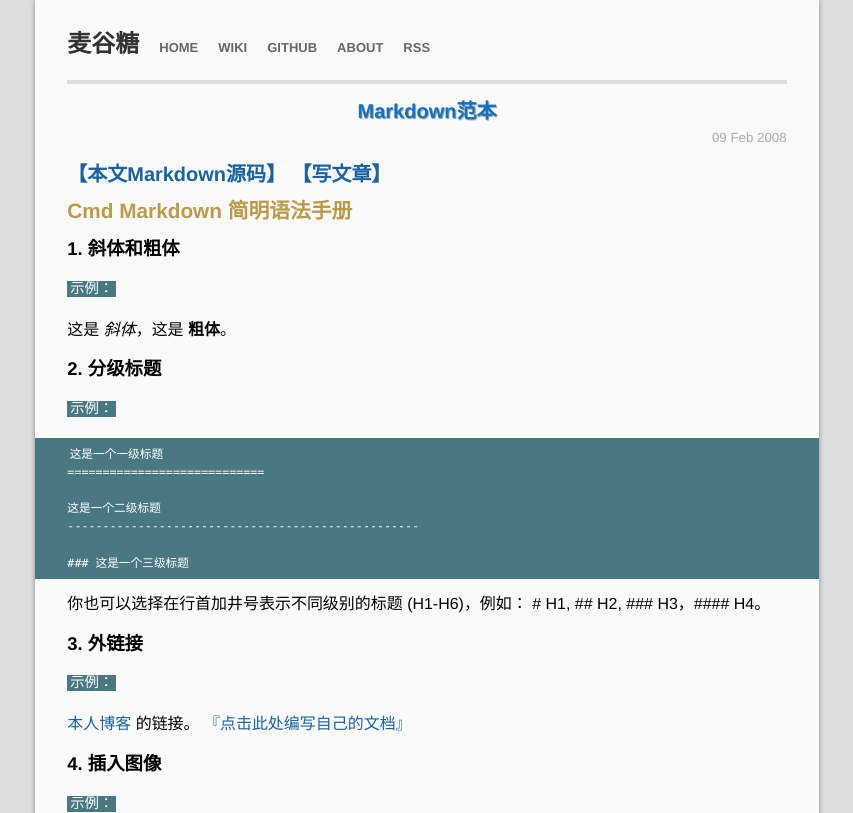
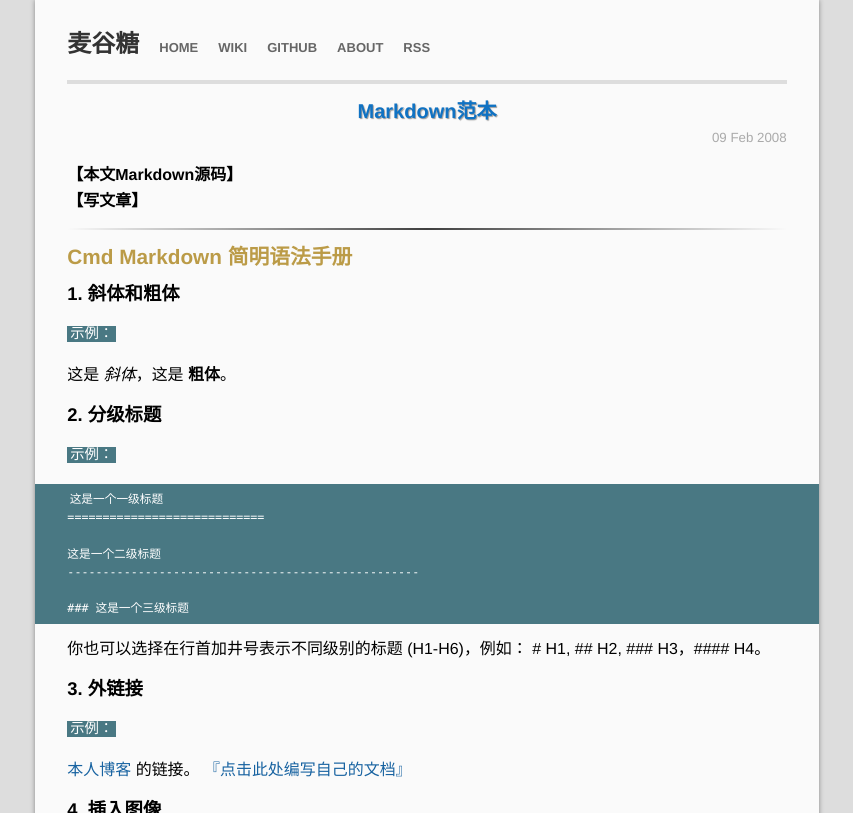
Before and after one commit to mgtang/blog, a Jekyll site: the page built from _posts/2008-2-9-Markdown范本.md, in a window 1280 px wide. Shown: the top 813 px of the page, without its empty margins (213-1066 px from the left). Built offline with Jekyll 4.4.1, drawn with Linux system fonts in a browser that asks for light colours; Markdown is read by kramdown in place of the engine named in the settings; comment, search, counter and statistics services are not loaded; grey boxes are pictures that could not be loaded.

```diff
--- a/_posts/2008-2-9-Markdown范本.md
+++ b/_posts/2008-2-9-Markdown范本.md
@@ -7,7 +7,8 @@ comments: true
 
 <!-- more -->
 
-<a href="https://raw.githubusercontent.com/mgtang/blog/gh-pages/_posts/2008-2-9-Markdown%E8%8C%83%E6%9C%AC.md" target="_blank">【本文Markdown源码】</a>  <a href="https://github.com/mgtang/blog/new/gh-pages/_posts" target="_blank">【写文章】</a>
+<h5 href="https://raw.githubusercontent.com/mgtang/blog/gh-pages/_posts/2008-2-9-Markdown%E8%8C%83%E6%9C%AC.md" target="_blank">【本文Markdown源码】</h5>  <h5 href="https://github.com/mgtang/blog/new/gh-pages/_posts" target="_blank">【写文章】</h5>
+
 ---
 
 # Cmd Markdown 简明语法手册
```
